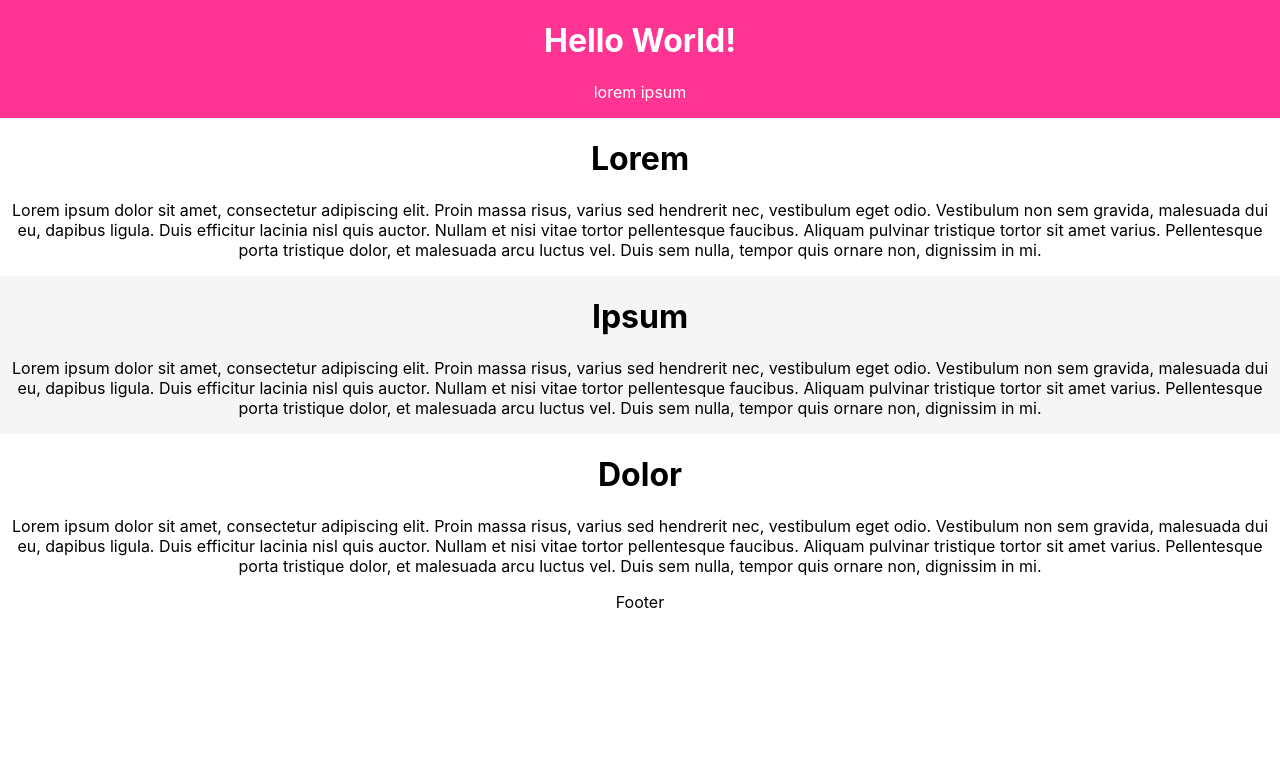
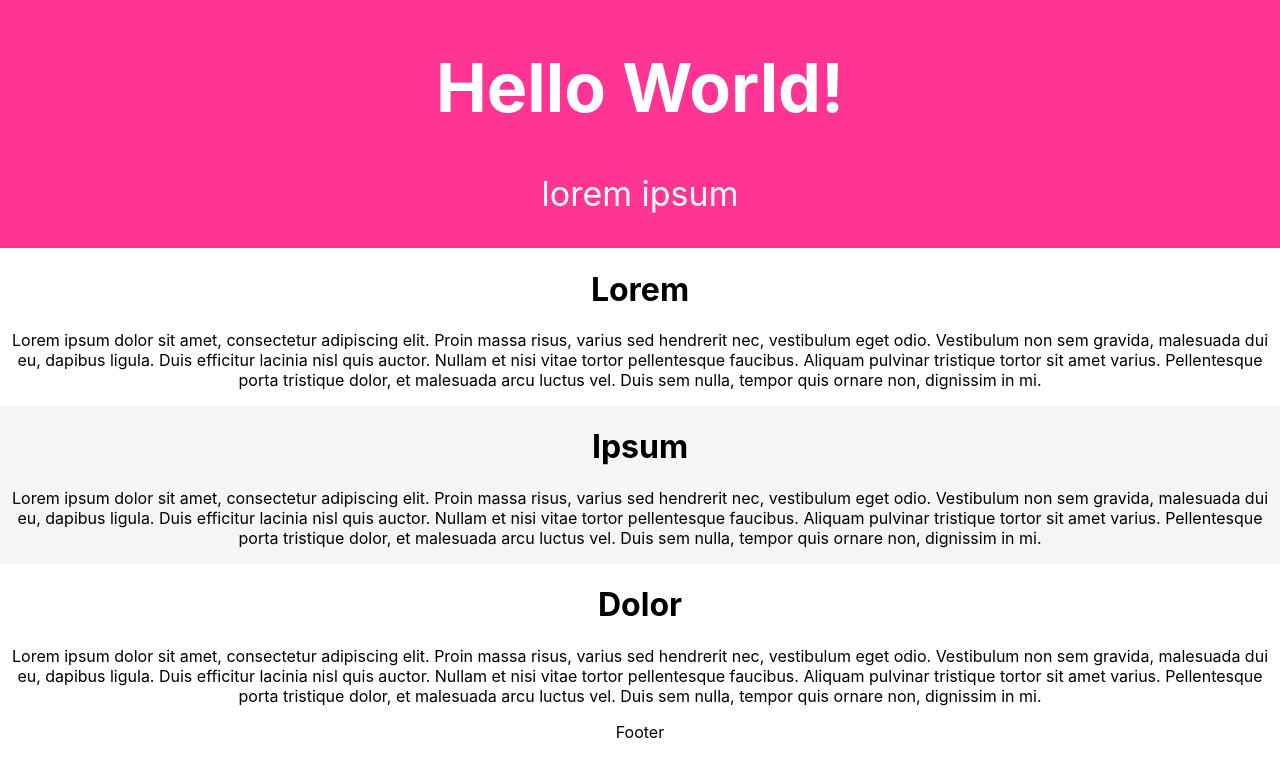
Before and after one commit to lalugue/simple-landing-page, a React (Create React App) app: page / in a window 1280 px wide. Shown: the top 776 px of the page. Built offline with nearby package versions, Linux system fonts and the light colour scheme.

Commit message:
increase font size

```diff
--- a/src/components/Header.css
+++ b/src/components/Header.css
@@ -2,4 +2,5 @@
     width: 100%;
     background-color: rgb(255, 52, 147);
     color: white;
+    font-size: calc(10px + 3vmin);
 }
```
